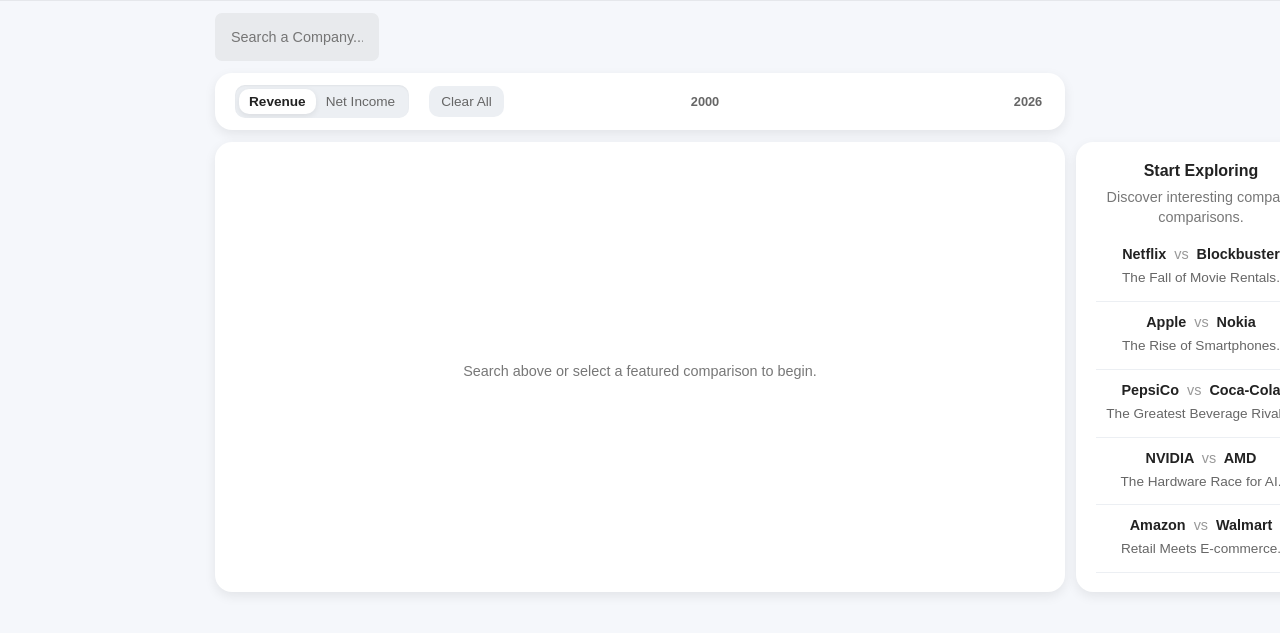
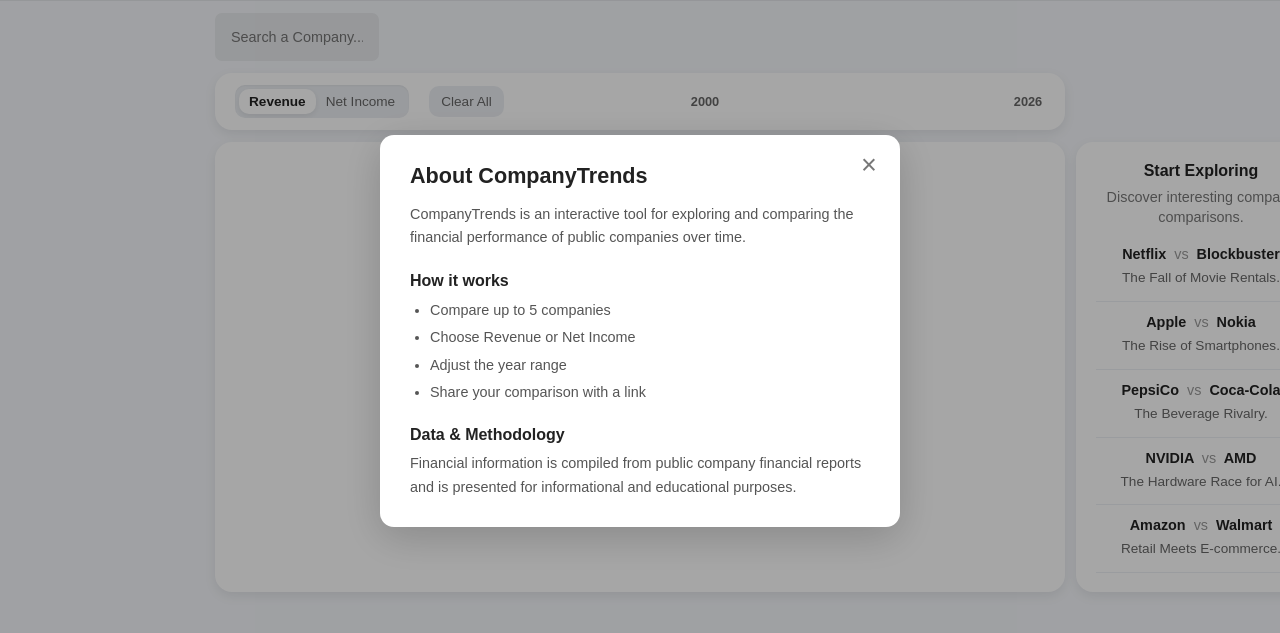
Before and after one commit to JSCode16/CompanyTrends, a plain HTML site: page index.html in a window 1280 px wide. Both pictures are taken after a click on the button "About". Shown: the part 69-702 px from the top of the page. Drawn offline with nearby package versions, Linux system fonts and the light colour scheme.

Commit message:
Add files via upload
Added About Section

```diff
--- a/index.html
+++ b/index.html
@@ -67,6 +67,41 @@
         </div>
 
     </header>
+
+    <div class="about-overlay" id="aboutOverlay">
+
+        <div class="about-modal">
+
+            <button class="about-close" id="aboutClose">
+                ×
+            </button>
+
+            <h2>About CompanyTrends</h2>
+
+            <p>
+                CompanyTrends is an interactive tool for exploring and comparing
+                the financial performance of public companies over time.
+            </p>
+
+            <h3>How it works</h3>
+
+            <ul>
+                <li>Compare up to 5 companies</li>
+                <li>Choose Revenue or Net Income</li>
+                <li>Adjust the year range</li>
+                <li>Share your comparison with a link</li>
+            </ul>
+
+            <h3>Data & Methodology</h3>
+
+            <p>
+                Financial information is compiled from public company financial
+                reports and is presented for informational and educational purposes.
+            </p>
+
+        </div>
+
+    </div>
 
     <main class="container">
 
--- a/script.js
+++ b/script.js
@@ -60,7 +60,7 @@ const featuredComparisons = [
 
     {
         companies: ["PepsiCo", "Coca-Cola"],
-        teaser: "The Greatest Beverage Rivalry."
+        teaser: "The Beverage Rivalry."
     },
 
     {
@@ -103,6 +103,52 @@ const revenueButton = document.getElementById("revenueButton");
 const netIncomeButton = document.getElementById("netIncomeButton");
 
 const shareButton = document.getElementById("shareButton");
+
+const aboutButton = document.getElementById("aboutButton");
+
+const aboutOverlay = document.getElementById("aboutOverlay");
+
+const aboutClose = document.getElementById("aboutClose");
+
+
+// Open About modal
+aboutButton.addEventListener("click", function(){
+
+    aboutOverlay.classList.add("open");
+
+});
+
+
+// Close About modal
+aboutClose.addEventListener("click", function(){
+
+    aboutOverlay.classList.remove("open");
+
+});
+
+
+// Close when clicking outside the modal
+aboutOverlay.addEventListener("click", function(event){
+
+    if(event.target === aboutOverlay){
+
+        aboutOverlay.classList.remove("open");
+
+    }
+
+});
+
+
+// Close with Escape key
+document.addEventListener("keydown", function(event){
+
+    if(event.key === "Escape"){
+
+        aboutOverlay.classList.remove("open");
+
+    }
+
+});
 
 shareButton.addEventListener("click", async function(){
 
--- a/style.css
+++ b/style.css
@@ -118,6 +118,143 @@ body{
 .header-button:hover{
 
     background:#f1f3f5;
+    color:#222;
+
+}
+
+
+.about-overlay{
+
+    display:none;
+
+    position:fixed;
+
+    top:0;
+    left:0;
+
+    width:100%;
+    height:100%;
+
+    background:rgba(0,0,0,.35);
+
+    align-items:center;
+    justify-content:center;
+
+    padding:20px;
+
+    z-index:1000;
+
+}
+
+.about-overlay.open{
+
+    display:flex;
+
+}
+
+.about-modal{
+
+    position:relative;
+
+    width:100%;
+    max-width:520px;
+
+    max-height:90vh;
+
+    overflow-y:auto;
+
+    background:white;
+
+    border-radius:14px;
+
+    padding:28px 30px;
+
+    box-shadow:0 10px 40px rgba(0,0,0,.18);
+
+    color:#333;
+
+}
+
+.about-modal h2{
+
+    margin:0 40px 14px 0;
+
+    font-size:1.35rem;
+
+    color:#222;
+
+}
+
+.about-modal h3{
+
+    margin:22px 0 8px;
+
+    font-size:1rem;
+
+    color:#222;
+
+}
+
+.about-modal p{
+
+    margin:0;
+
+    line-height:1.6;
+
+    color:#555;
+
+}
+
+.about-modal ul{
+
+    margin:8px 0 0;
+
+    padding-left:20px;
+
+    color:#555;
+
+    line-height:1.7;
+
+}
+
+.about-modal li{
+
+    margin-bottom:3px;
+
+}
+
+.about-close{
+
+    position:absolute;
+
+    top:12px;
+    right:14px;
+
+    width:34px;
+    height:34px;
+
+    padding:0;
+
+    border:none;
+
+    background:transparent;
+
+    color:#777;
+
+    font-size:1.7rem;
+
+    line-height:1;
+
+    cursor:pointer;
+
+    border-radius:50%;
+
+}
+
+.about-close:hover{
+
+    background:#f1f3f6;
+
     color:#222;
 
 }
@@ -605,6 +742,36 @@ button:active{
     #shareButton::after{
         content:"Share";
         font-size:0.8rem;
+    }
+
+    .about-overlay{
+
+        padding:14px;
+
+    }
+
+    .about-modal{
+
+        max-height:88vh;
+
+        padding:24px 20px;
+
+        border-radius:13px;
+
+    }
+
+    .about-modal h2{
+
+        font-size:1.2rem;
+
+        margin-bottom:12px;
+
+    }
+
+    .about-modal h3{
+
+        margin-top:18px;
+
     }
 
     .container{ width:calc(100% - 20px); max-width:none; margin-top:10px; }
```
